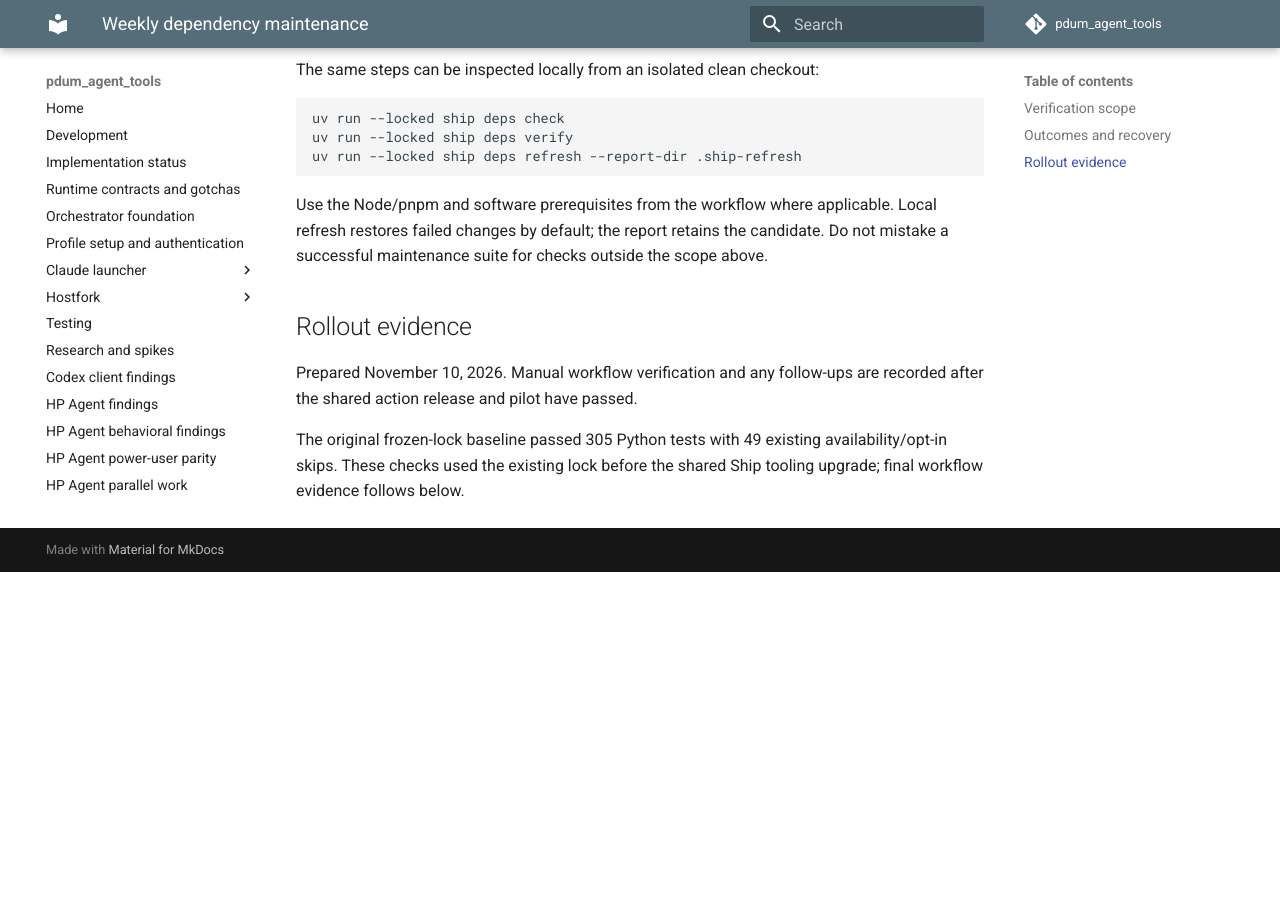
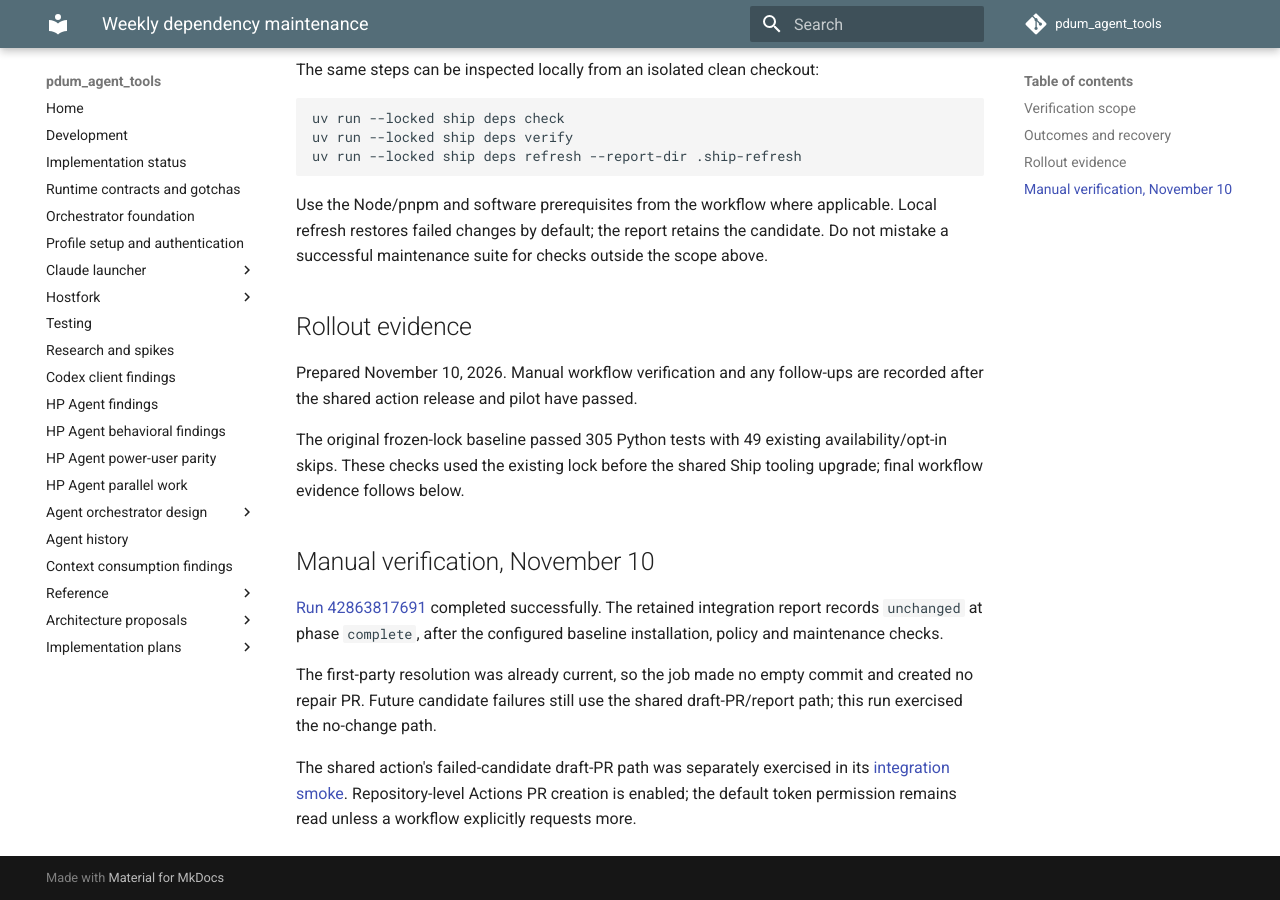
Before and after one commit to habemus-papadum/pdum_agent_tools, an MkDocs documentation site: the page built from docs/dependency-maintenance.md, in a window 1280 px wide and 900 px high, scrolled down 777 px. Built offline with MkDocs 1.6.1 and Material for MkDocs 9.7.7, drawn with Linux system fonts in a browser that asks for light colours; comment, search, counter and statistics services are not loaded; before the commit the page ends 1349 px from its top, so only the background shows below that.

Commit message:
Record verified weekly dependency workflow outcome

```diff
--- a/docs/dependency-maintenance.md
+++ b/docs/dependency-maintenance.md
@@ -42,3 +42,11 @@ Prepared November 10, 2026. Manual workflow verification and any follow-ups are
 recorded after the shared action release and pilot have passed.
 
 The original frozen-lock baseline passed 305 Python tests with 49 existing availability/opt-in skips. These checks used the existing lock before the shared Ship tooling upgrade; final workflow evidence follows below.
+
+## Manual verification, November 10
+
+[Run 42863817691](https://github.com/habemus-papadum/pdum_agent_tools/actions/runs/42863817691) completed successfully. The retained integration report records `unchanged` at phase `complete`, after the configured baseline installation, policy and maintenance checks.
+
+The first-party resolution was already current, so the job made no empty commit and created no repair PR. Future candidate failures still use the shared draft-PR/report path; this run exercised the no-change path.
+
+The shared action's failed-candidate draft-PR path was separately exercised in its [integration smoke](https://github.com/habemus-papadum/pdum_ship/actions/runs/42859986953). Repository-level Actions PR creation is enabled; the default token permission remains read unless a workflow explicitly requests more.
```
